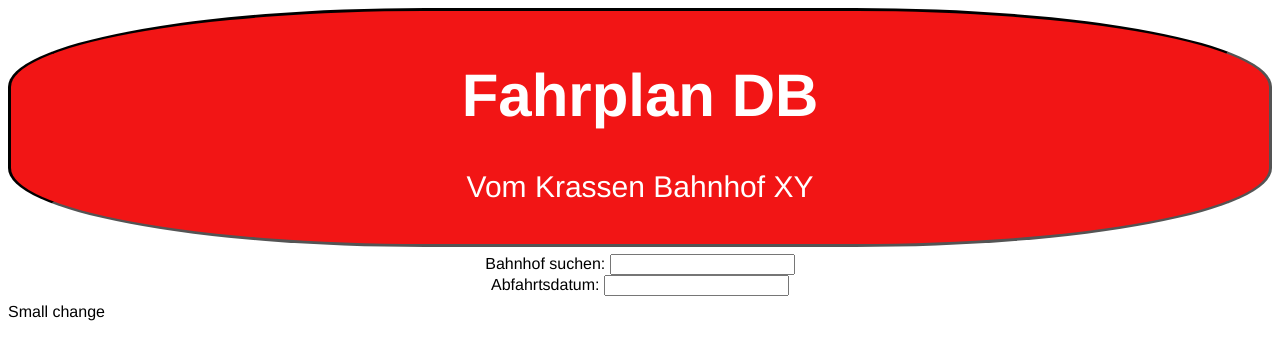
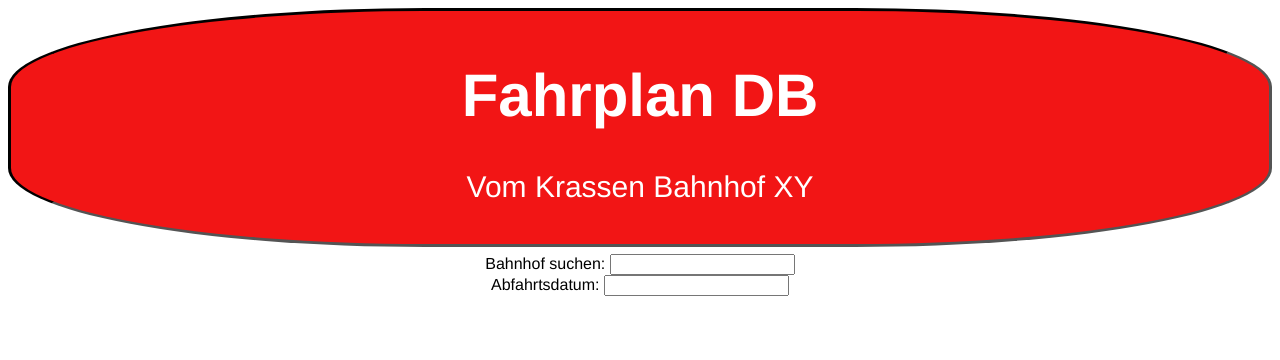
Before and after one commit to Naydor/BahnAPI, a plain HTML site: page index.html in a window 1280 px wide. Drawn offline with Linux system fonts and the light colour scheme.

Commit message:
deleted small change

```diff
--- a/index.html
+++ b/index.html
@@ -22,5 +22,4 @@
 		<label for="Datum">Abfahrtsdatum:</label>
 		<input type="text" id="fname" name="Datum">
 	</div>
-	Small change
 </html>
```
